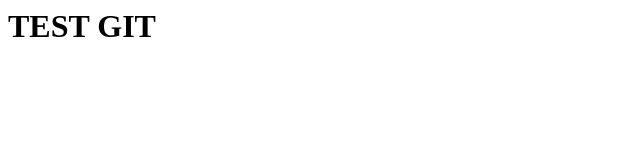
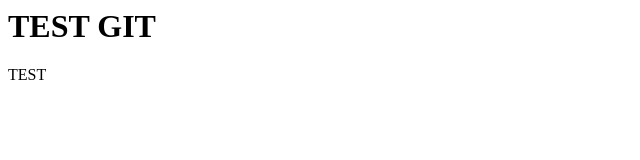
Before and after one commit to eiji-takagi/myweb, a plain HTML site: page index.html in a window 1280 px wide. Shown: the full height of the page, 0-640 px from the left. Drawn offline with Linux system fonts and the light colour scheme.

Commit message:
2nd commit

```diff
--- a/index.html
+++ b/index.html
@@ -3,6 +3,6 @@
 		<title>TEST GIT</title>
 	</head>
 <body>
-	<h1>TEST GIT</h1>
+	<h1>TEST GIT</h1><body>TEST</body>
 </body>
 </html>
```
Also changed, not shown: 1 other file.
